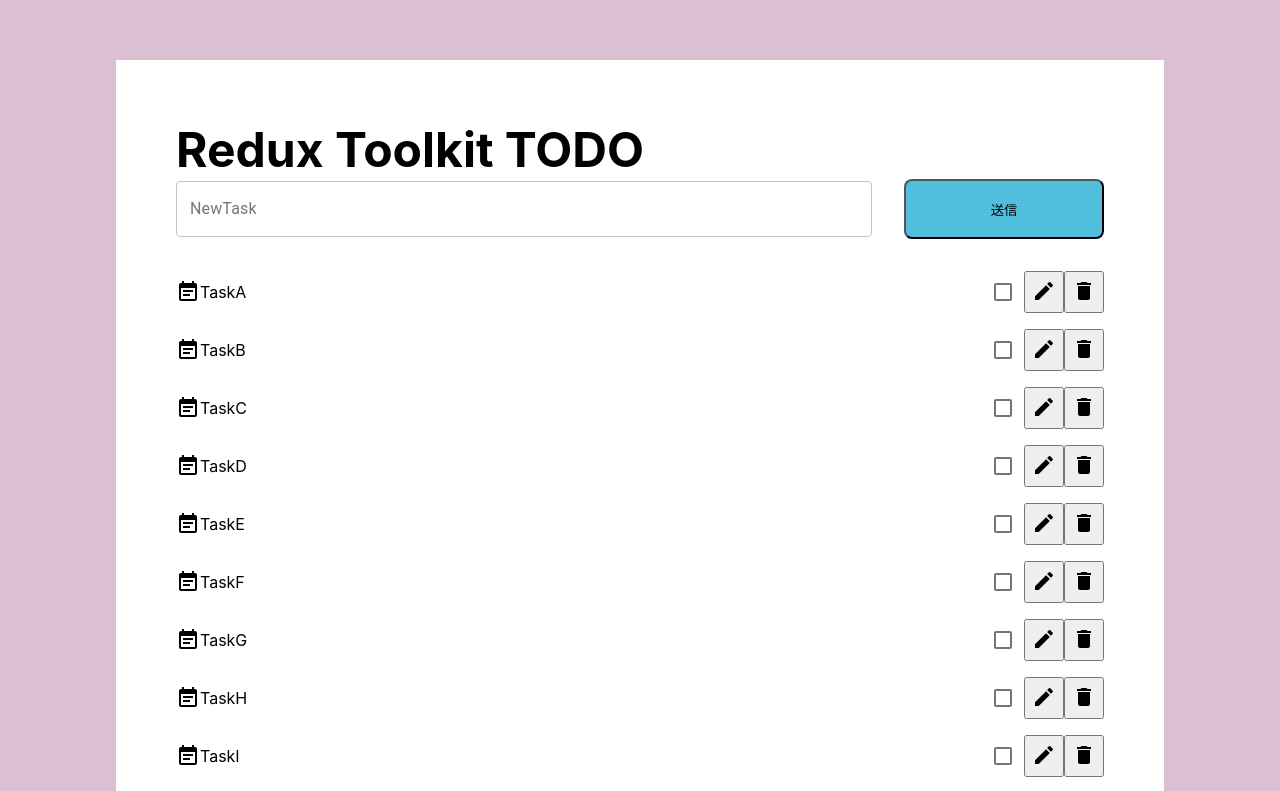
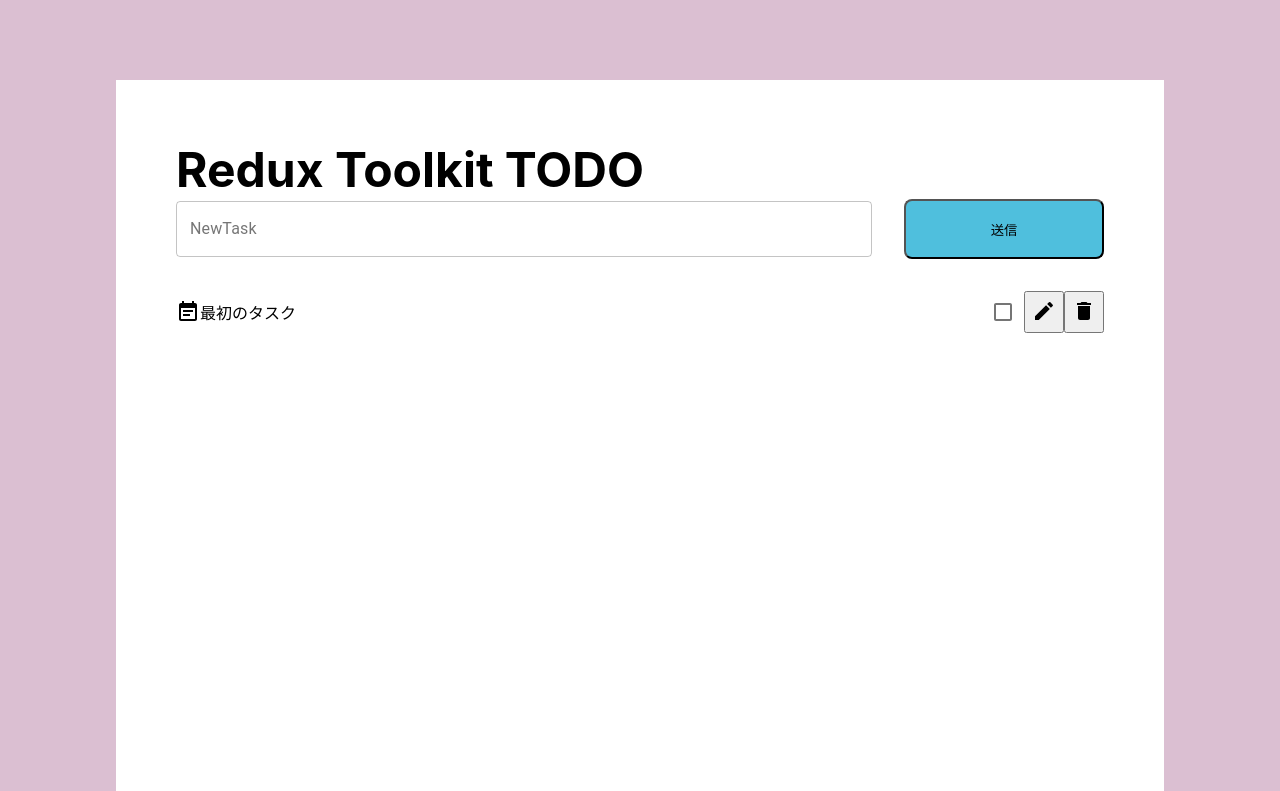
Before and after one commit to kodai01/redux-ts-todo-plus, a React (Create React App) app: page / in a window 1280 px wide. Shown: the top 791 px of the page. Built offline with nearby package versions, Linux system fonts and the light colour scheme.

Commit message:
5（中）reactとreduxを結合させる部分のうち、todo取得の部分を終了

```diff
--- a/src/features/task/taskList/defaultDataset.json
+++ /dev/null
@@ -1,12 +0,0 @@
-[
-  { "id": 0, "title": "TaskA", "completed": false },
-  { "id": 1, "title": "TaskB", "completed": false },
-  { "id": 2, "title": "TaskC", "completed": false },
-  { "id": 3, "title": "TaskD", "completed": false },
-  { "id": 4, "title": "TaskE", "completed": false },
-  { "id": 5, "title": "TaskF", "completed": false },
-  { "id": 6, "title": "TaskG", "completed": false },
-  { "id": 7, "title": "TaskH", "completed": false },
-  { "id": 8, "title": "TaskI", "completed": false },
-  { "id": 9, "title": "TaskJ", "completed": false }
-]
--- a/src/features/task/taskList/taskList.tsx
+++ b/src/features/task/taskList/taskList.tsx
@@ -1,12 +1,14 @@
 import React from 'react';
 import TaskItem from '../taskItem/taskItem';
-import defaultDataset from './defaultDataset.json';
+import { useSelector } from 'react-redux';
+import { selectTask } from '../taskSlice';
 import '../../../scss/taskList.scss';
 
 const TaskList: React.FC = () => {
+  const tasks = useSelector(selectTask);
   return (
     <div className="task-list">
-      {defaultDataset.map((task) => (
+      {tasks.map((task) => (
         <TaskItem key={task.id} task={task} />
       ))}
     </div>
```
